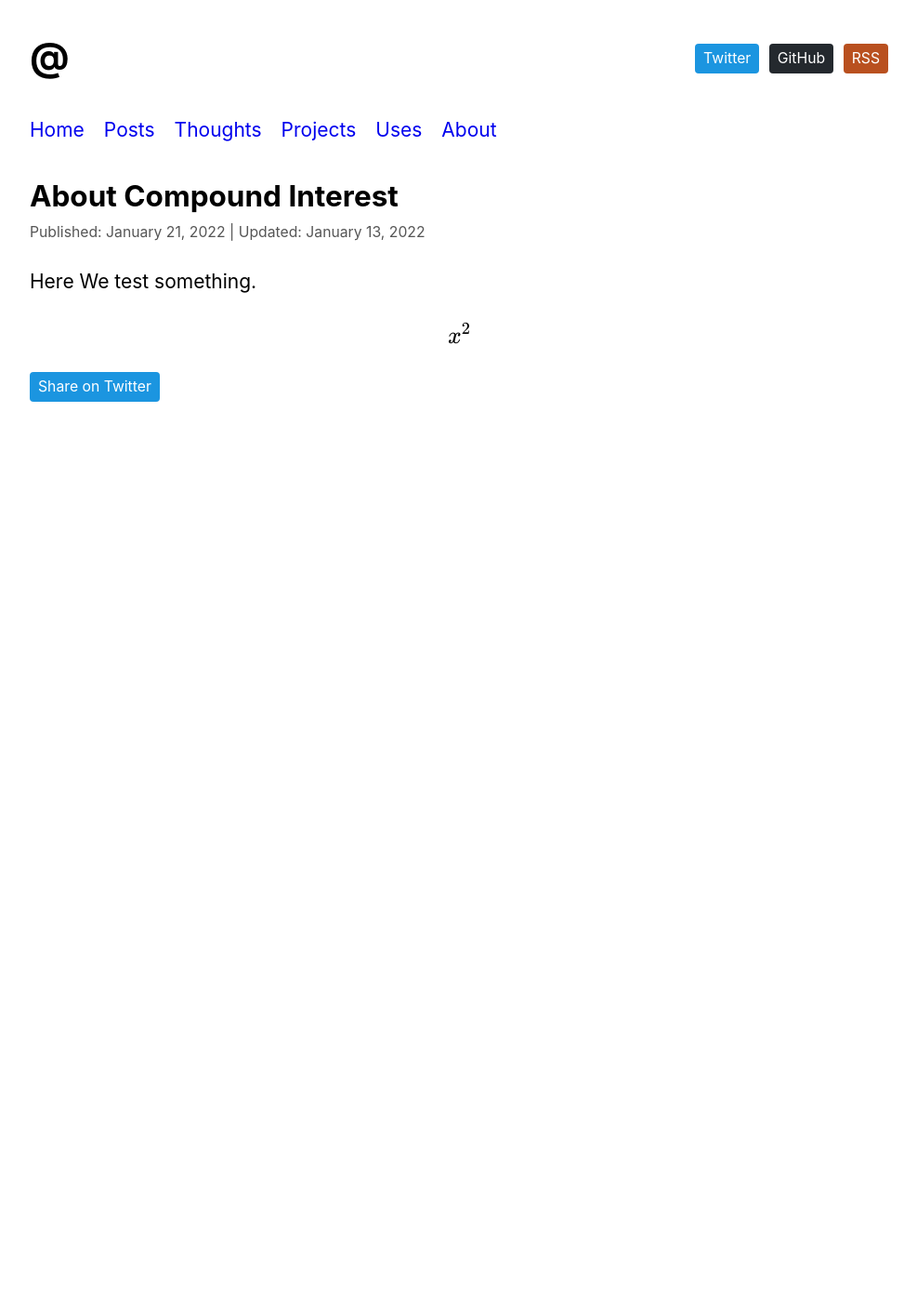
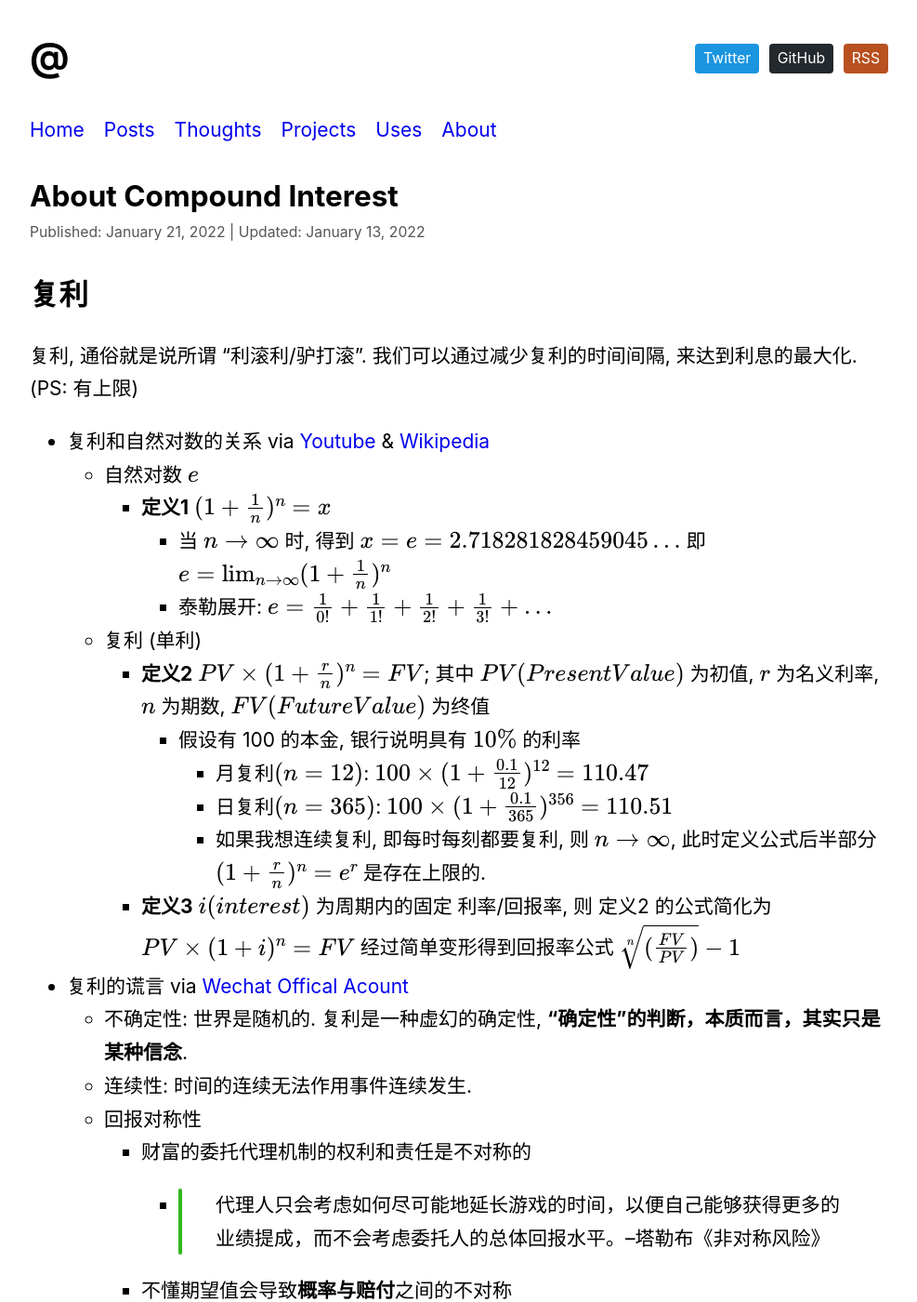
Before and after one commit to bGZo/blog, a Jekyll site: the page built from _posts/thoughts/2022-01-21-about-compound-interest.md, in a window 1280 px wide and 1400 px high. Shown: the whole window at 93% size, without its empty margins (146-1133 px from the left). Built offline with Jekyll 4.4.1, drawn with Linux system fonts in a browser that asks for light colours; Markdown is read by kramdown in place of the engine named in the settings; formulas are drawn with MathJax 3; some of the changed text lies outside the part shown.

Commit message:
doc: update compound interest article

```diff
--- a/_posts/thoughts/2022-01-21-about-compound-interest.md
+++ b/_posts/thoughts/2022-01-21-about-compound-interest.md
@@ -5,7 +5,46 @@ updated: 2022-01-13
 category: thoughts
 ---
 
+## 复利
 
-Here We test something.
+复利, 通俗就是说所谓 "利滚利/驴打滚". 我们可以通过减少复利的时间间隔, 来达到利息的最大化. (PS: 有上限)
 
-$$x^2$$
+- 复利和自然对数的关系 via [Youtube](https://www.youtube.com/watch?v=2a6gDHfWQGA) & [Wikipedia](https://zh.wikipedia.org/zh-cn/%E5%A4%8D%E5%88%A9)
+  - 自然对数 $e$
+    - **定义1** $ (1 + \frac{1}{n} )^n = x$
+      - 当 $n \rightarrow \infty$ 时, 得到 $x = e = 2.7 1828 1828 45 90 45 ...$ 即 $e = \lim_{n \rightarrow \infty} (1+\frac{1}{n})^n$
+      - 泰勒展开: $e = \frac{1}{0!} + \frac{1}{1!} + \frac{1}{2!} + \frac{1}{3!} + ...$
+  - 复利 (单利)
+    - **定义2** $PV \times ( 1 + \frac{r}{n} ) ^ n = FV$; 其中 $PV(Present Value)$ 为初值, $r$ 为名义利率, $n$ 为期数, $FV(Future Value)$ 为终值
+      - 假设有 100 的本金, 银行说明具有 $10\%$ 的利率
+        - 月复利$(n=12)$: $100 \times ( 1 + \frac{0.1}{12} )^{12} = 110.47$
+        - 日复利$(n=365)$: $100 \times ( 1 + \frac{0.1}{365} )^{356} = 110.51$
+        - 如果我想连续复利, 即每时每刻都要复利, 则 $ n \rightarrow \infty$,  此时定义公式后半部分 $(1 + \frac{r}{n} )^n = e ^ r$ 是存在上限的.
+    - **定义3**  $i(interest)$ 为周期内的固定 利率/回报率, 则 定义2 的公式简化为 $PV \times ( 1 + i ) ^ n = FV$ 经过简单变形得到回报率公式 $\sqrt[n]{ ( \frac{FV}{PV} ) } - 1$
+- 复利的谎言 via [Wechat Offical Acount](https://mp.weixin.qq.com/s/1pJSuOSrNIj4KPB0F8O54A)
+  - 不确定性: 世界是随机的. 复利是一种虚幻的确定性, **“确定性”的判断，本质而言，其实只是某种信念**.
+  - 连续性: 时间的连续无法作用事件连续发生.
+  - 回报对称性
+    - 财富的委托代理机制的权利和责任是不对称的
+      - > 代理人只会考虑如何尽可能地延长游戏的时间，以便自己能够获得更多的业绩提成，而不会考虑委托人的总体回报水平。--塔勒布《非对称风险》
+    - 不懂期望值会导致**概率与赔付**之间的不对称
+      - 重视概率忽视赔付在肥尾条件下会导致更大的问题
+      - 肥尾条件下对实际分布估计的微小偏离都可能带来巨大的赔付偏差
+      - > 由于存在非线性关系，市场参与者的概率预测误差和最终赔付误差完全是两类分布，概率预测误差是统计量，在0到1之间，因此误差分布是薄尾的，而赔付的误差分布是肥尾的。 塔勒布
+  - 现实不均匀
+    - 不确定性的一部分，正是分布的“不均匀”
+    - 正态分布/幂律分布/肥尾分布
+  - 幂律分布: 幂律表示的是两个量之间的函数关系，其中一个量的相对变化会导致另一个量的相应幂次比例的变化，且与初值无关：表现为一个量是另一个量的幂次方
+  - 肥尾分布: 相对于正态分布或指数分布表现出较大偏度或峰度的概率分布
+  - 预测, 下注, 决策即算命
+  - 贝叶斯
+    - 随时在根据当前境况重新判断；
+    - 打出无记忆的牌；
+    - 不介意自打嘴巴；
+    - 勇于自我更新。
+  - 长期主义
+    - **大数定律**: 样本数量越多，则其算术平均值就有越高的概率接近期望值
+  - 复利神话, 一场反智的智力贩卖
+    - 做正确的事情
+    - 过于偏重把事情做正确
+- 複利效應最有用的地方是在於投資自己成長、建立習慣、思考和練習的部分 via [Youtube](https://www.youtube.com/watch?v=uiYxUU-ejRc)
```
